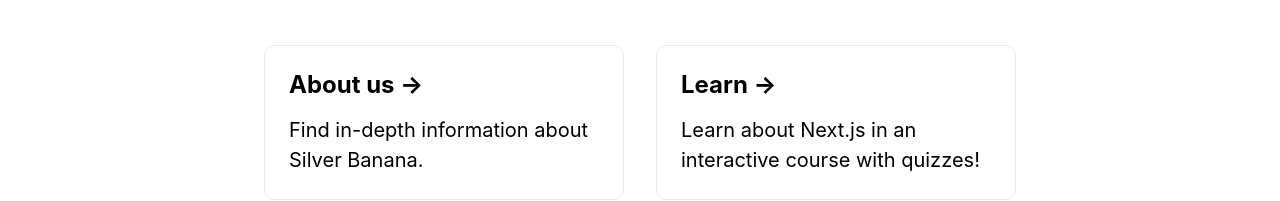
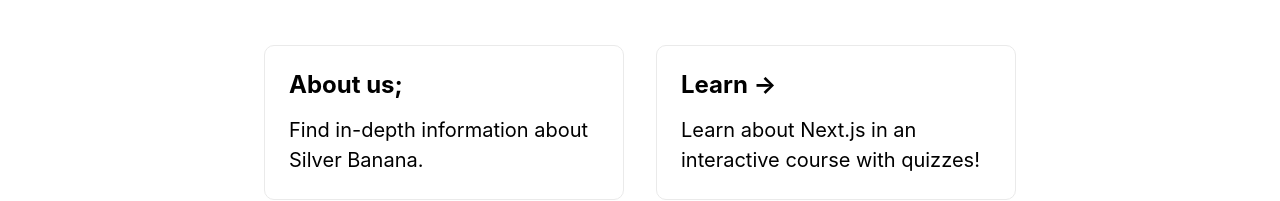
Before and after one commit to JacobSeatlholo/vercel, a Next.js app: page / in a window 1280 px wide. Shown: the part 257-458 px from the top of the page. Built offline with nearby package versions, Linux system fonts and the light colour scheme.

Commit message:
Update index.js

```diff
--- a/pages/index.js
+++ b/pages/index.js
@@ -20,8 +20,8 @@
         </p>
 
         <div className={styles.grid}>
-          <a href="https://nextjs.org/docs" className={styles.card}>
-            <h3>About us &rarr;</h3>
+          <a href="https://www.facebook.com/printingcapetown" className={styles.card}>
+            <h3>About us;</h3>
             <p>Find in-depth information about Silver Banana.</p>
           </a>
 
```
